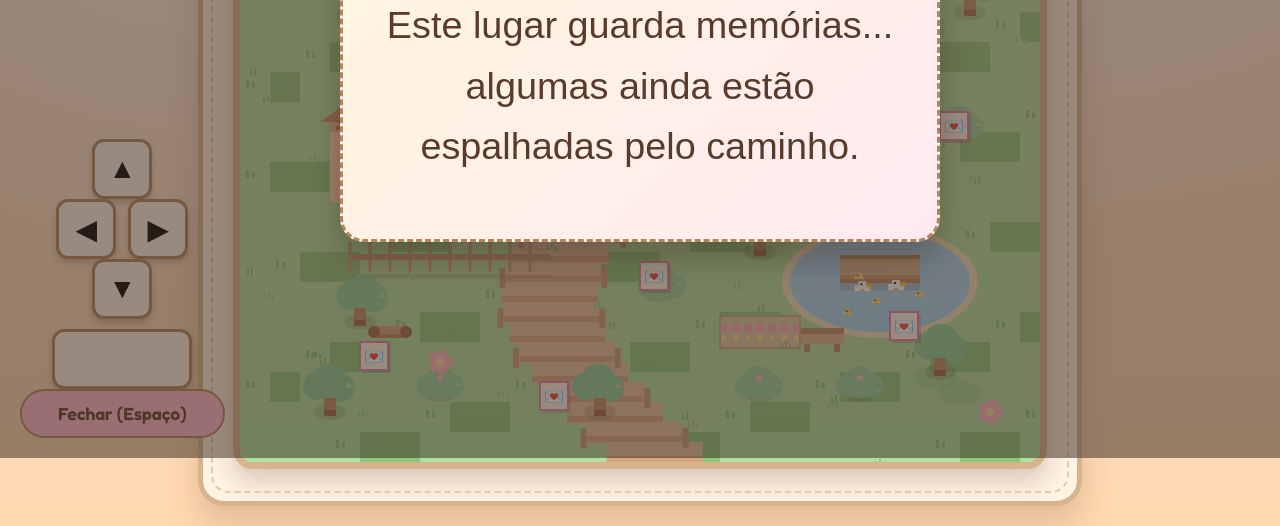
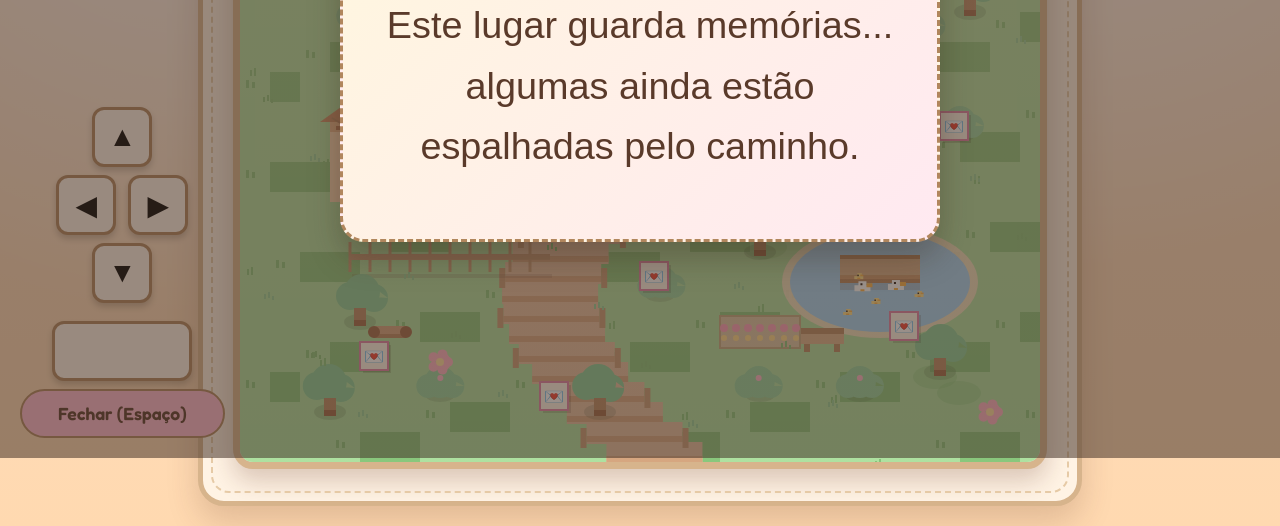
Before and after one commit to j38600/valentim, a plain HTML site: page index.html in a window 1280 px wide. Shown: the part 342-868 px from the top of the page. Drawn offline with Linux system fonts and the light colour scheme; animation ran at ten frames a second; a web font is replaced by a local one.

Commit message:
Reorganize and restore CSS styles

```diff
--- a/style.css
+++ b/style.css
@@ -151,10 +151,13 @@
   position: fixed;
   bottom: 20px;
   left: 20px;
-  z-index: 3000;
+  z-index: 3000;           /* above canvas */
   display: flex;
   flex-direction: column;
   align-items: center;
+  gap: 8px;
+  touch-action: none;      /* important on mobile */
+  user-select: none;
 }
 
 #dpad .row {
@@ -169,7 +172,8 @@
   border-radius: 12px;
   border: 3px solid #b1865d;
   background: #fff4ea;
-  box-shadow: 0 4px 6px rgba(0,0,0,0.2);
+  box-shadow: 0 4px 6px rgba(0,0,0,.2);
+  touch-action: none;      /* ensure touchstart/touchend fire predictably */
 }
 
 .message-content h2 {
```
